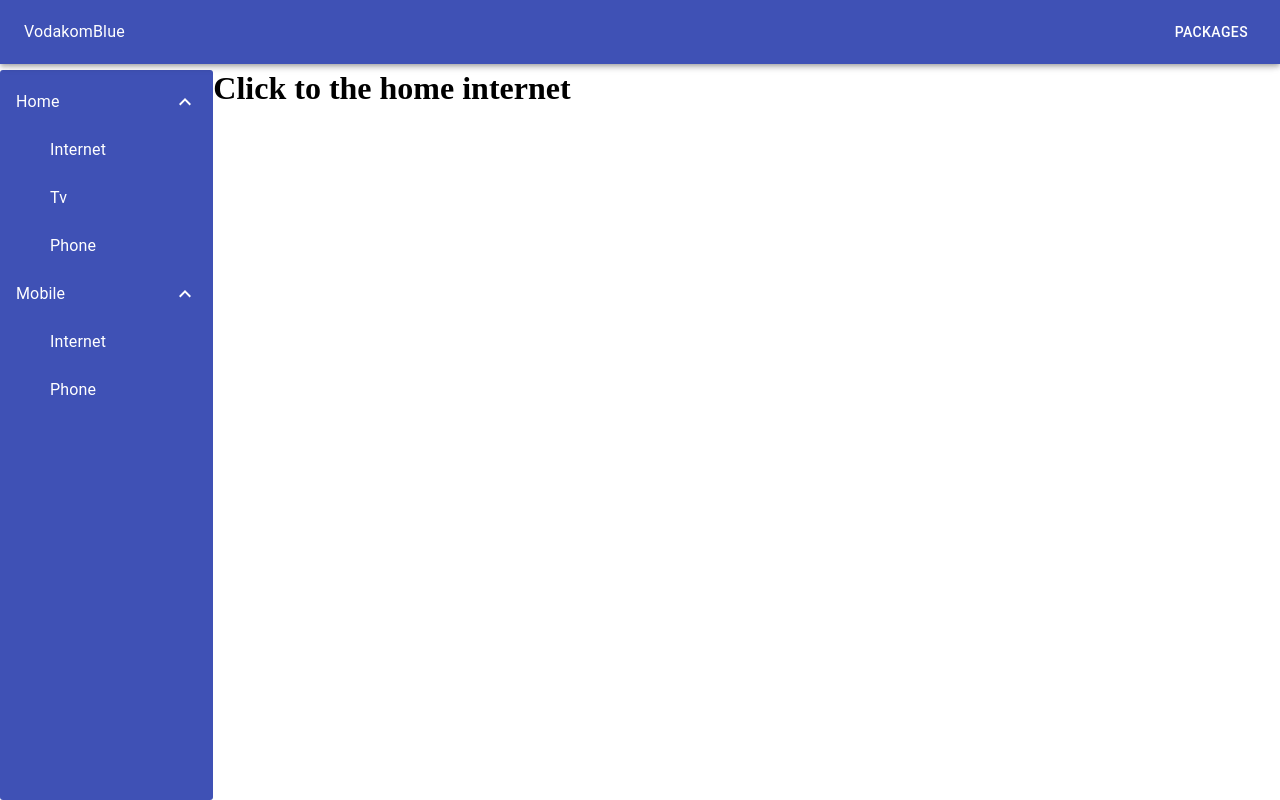
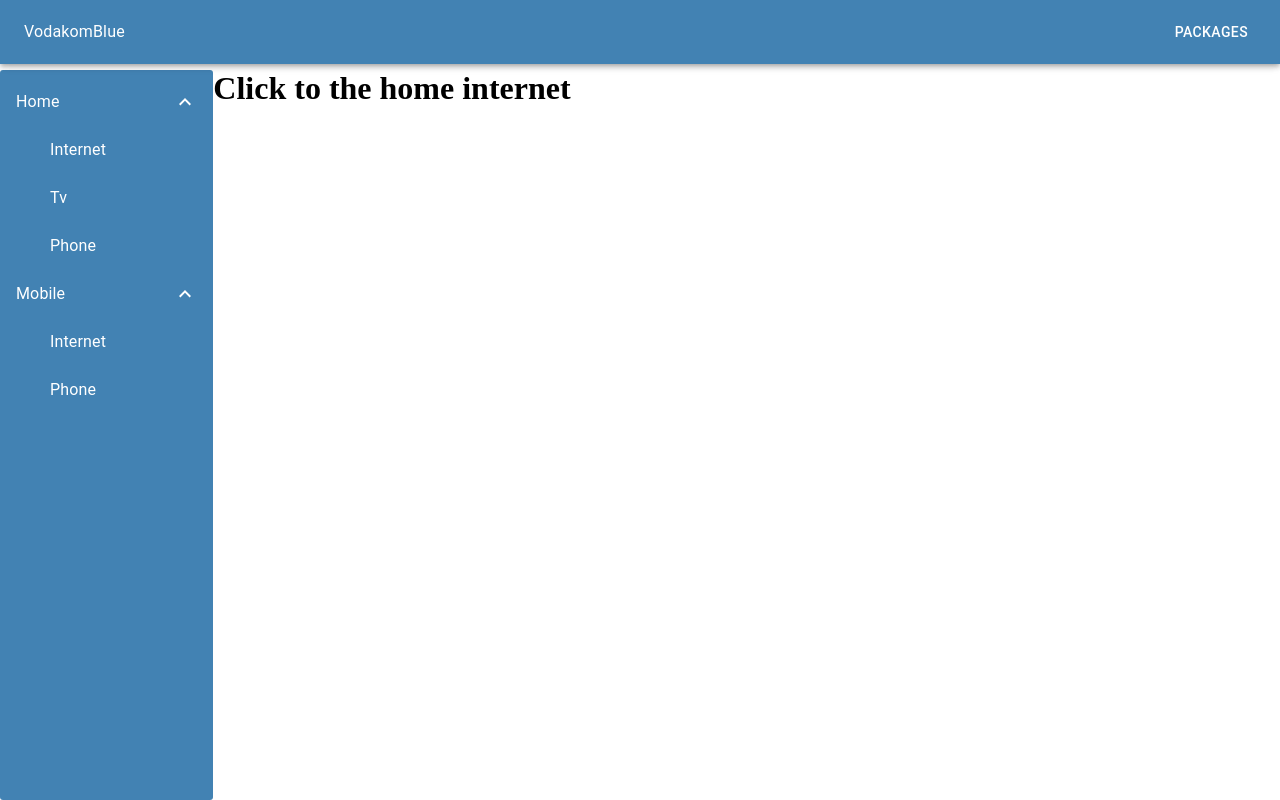
Before and after one commit to Telbit/VodakomBlue_Client, a React (Create React App) app: page /packages in a window 1280 px wide. Built offline with nearby package versions, Linux system fonts and the light colour scheme.

Commit message:
Start creating Theme

```diff
--- a/src/App.js
+++ b/src/App.js
@@ -1,6 +1,6 @@
 import React from 'react';
 import { Router, Route, Switch } from 'react-router-dom';
-import { Button, Grid, Typography } from '@material-ui/core';
+import { Button, Grid, Typography, makeStyles } from '@material-ui/core';
 import Navbar from './components/Navbar/Navbar';
 import { EditLayout } from './components/Layout/EditLayout';
 import { PackageNavMenu } from './components/NavMenu/PackageNavMenu';
@@ -8,7 +8,15 @@ import { FormProvider } from './FormContext';
 import AddEmployee from './components/HRModule/Recruit/AddEmployee';
 import HRNavMenu from './components/NavMenu/HRNavMenu';
 
+const useStyles = makeStyles((theme) => ({
+    root: {
+        backgroundColor: theme.bgColor.secondary
+    }
+}))
+
 export const App = () => {
+    const classes = useStyles();
+
     return (
         <div>
             <Navbar />
--- a/src/components/Layout/EditLayout.js
+++ b/src/components/Layout/EditLayout.js
@@ -6,17 +6,17 @@ import { FormContext } from '../../FormContext'
 import MobileInternetForm from '../Mobile/Internet/MobileInternetForm';
 import MobilePhoneForm from '../Mobile/Phone/MobilePhoneForm';
 
-const useStyles = makeStyles({
+const useStyles = makeStyles((theme) => ({
     container: {
         paddingTop: "70px",
         minHeight: "100vh",
         boxSizing: "border-box"
     },
     selectMenu: {
-        backgroundColor: "#3f51b5",
-        borderRadius: 3
+        borderRadius: 3,
+        backgroundColor: theme.bgColor.main,
     }
-});
+}));
 
 const switchForm = (form) => {
     switch (form) {
--- a/src/components/Navbar/Navbar.js
+++ b/src/components/Navbar/Navbar.js
@@ -3,7 +3,10 @@ import { AppBar, Button, Toolbar, Typography } from '@material-ui/core';
 import { makeStyles } from '@material-ui/core';
 import { Link } from 'react-router-dom';
 
-const useStyles = makeStyles({
+const useStyles = makeStyles((theme) => ({
+    root : {
+        backgroundColor: theme.bgColor.main
+    },
     title: {
         flexGrow: 1,
         textDecoration: "none",
@@ -12,11 +15,12 @@ const useStyles = makeStyles({
     button: {
         color: "inherit"
     }
-});
+}));
+
 export default function Navbar() {
     const classes = useStyles();
     return (
-        <AppBar>
+        <AppBar className={classes.root}>
             <Toolbar>
                 <Typography className={classes.title} component={Link} to='/'>VodakomBlue</Typography>
                 <Button className={classes.button} component={Link} to="/packages">packages</Button>
--- a/src/index.js
+++ b/src/index.js
@@ -3,13 +3,26 @@ import React from 'react';
 import ReactDOM from 'react-dom';
 import { BrowserRouter as Router } from 'react-router-dom';
 import { App } from './App';
+import { createMuiTheme, ThemeProvider } from '@material-ui/core';
 
 const rootElement = document.getElementById('root');
+
+const theme = createMuiTheme({
+    bgColor: {
+        main: "#4282B3",
+        secondary: "#C3CDD5"
+    },
+    errorColor: {
+        main: "#D72638"
+    }
+})
 
 ReactDOM.render(
     <Router>
         <SnackbarProvider maxSnack={3}>
-            <App />
+            <ThemeProvider theme={theme}>
+                <App/>
+            </ThemeProvider>
         </SnackbarProvider>
     </Router>,
     rootElement);
```
